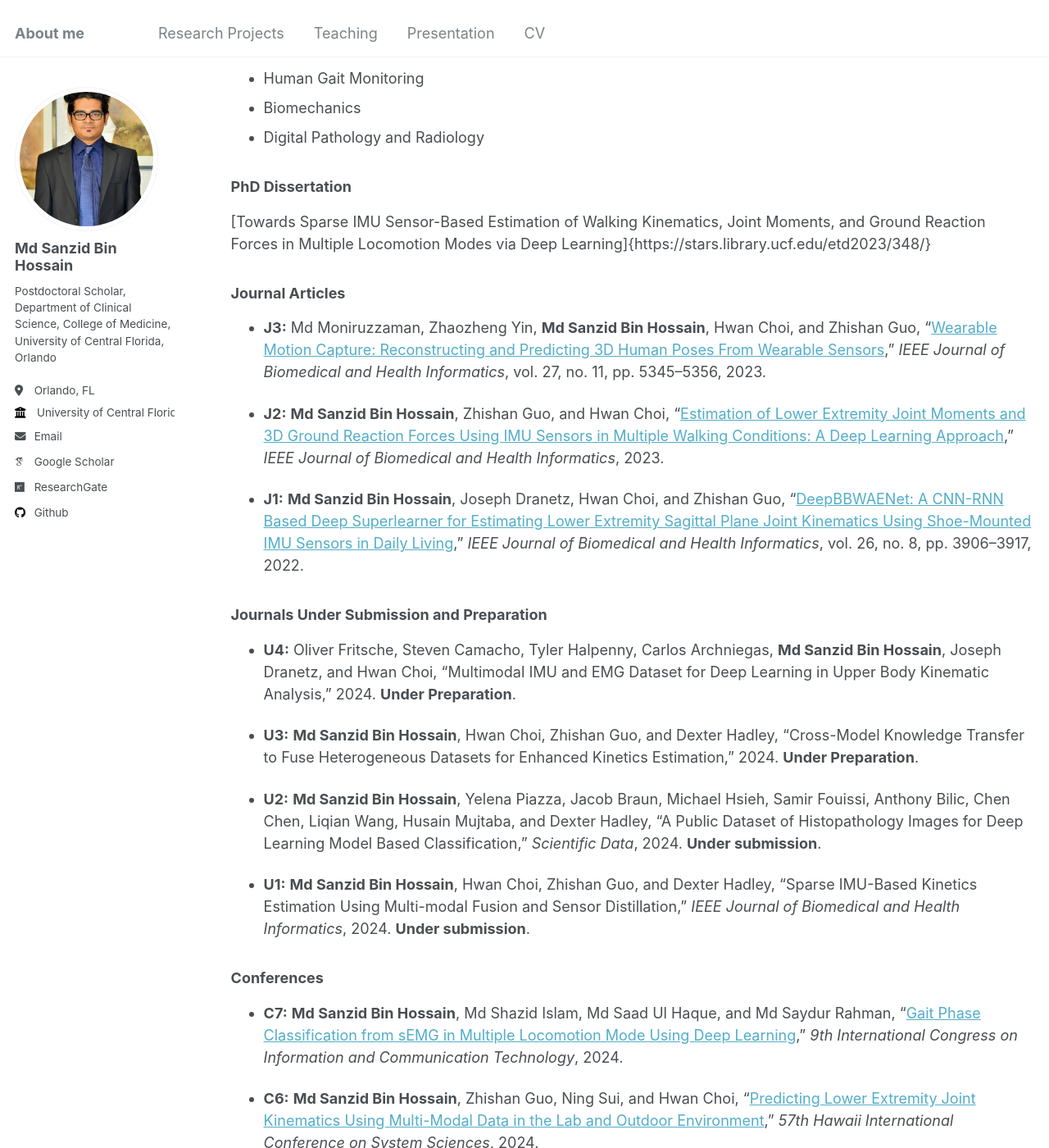
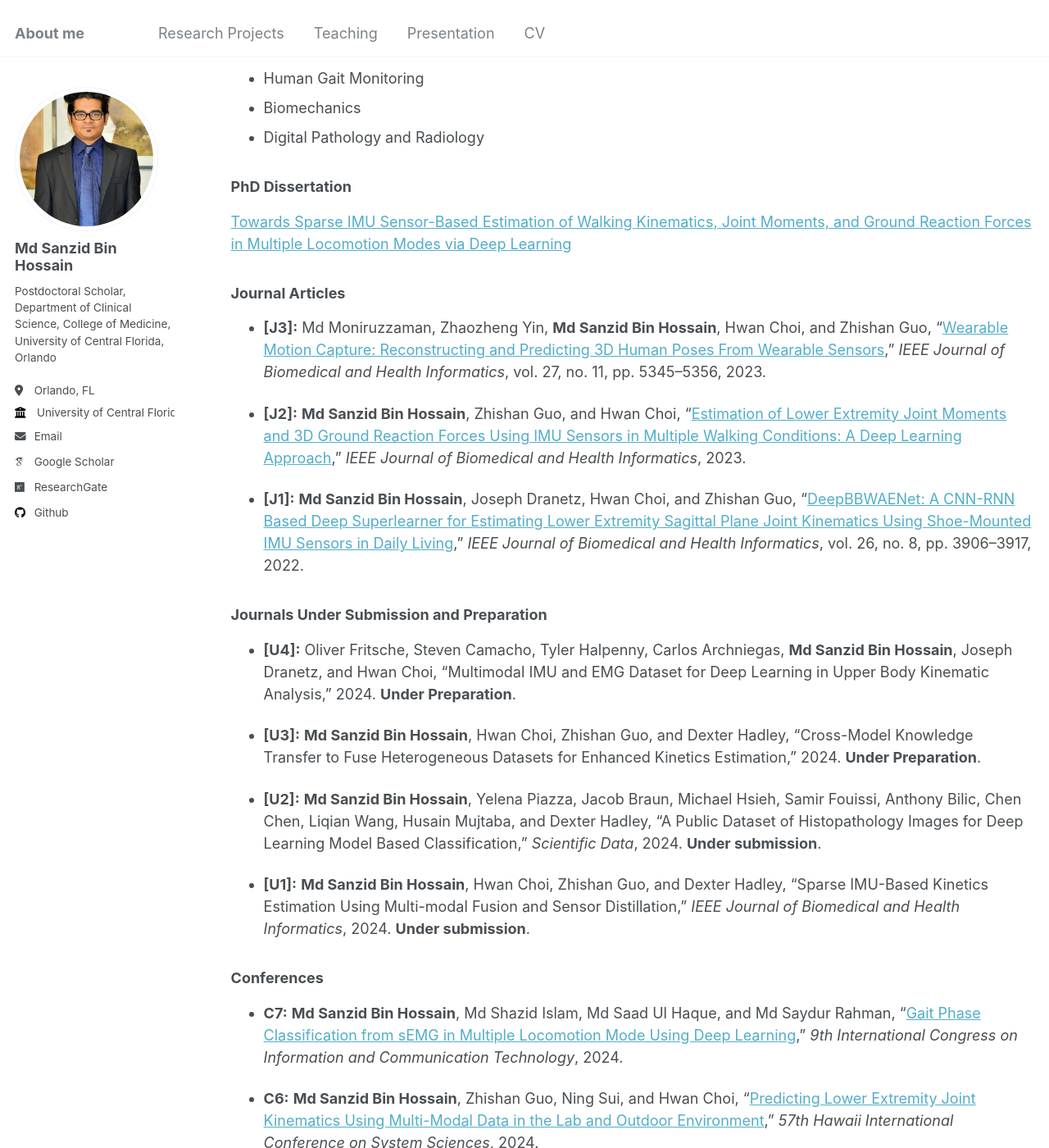
Before and after one commit to Md-Sanzid-Bin-Hossain/Md-Sanzid-Bin-Hossain, a Jekyll site: the page built from _pages/cv.md, in a window 1280 px wide and 1400 px high, scrolled down 1531 px. Shown: the whole window at 82% size. Built offline with Jekyll 4.4.1, drawn with Linux system fonts in a browser that asks for light colours; some web fonts are replaced.

Commit message:
Update cv.md

```diff
--- a/_pages/cv.md
+++ b/_pages/cv.md
@@ -55,24 +55,24 @@ My research primarily focuses on advanced AI-based approaches, utilizing wearabl
 
 
 ### PhD Dissertation
-[Towards Sparse IMU Sensor-Based Estimation of Walking Kinematics, Joint Moments, and Ground Reaction Forces in Multiple Locomotion Modes via Deep Learning]{https://stars.library.ucf.edu/etd2023/348/}
+[Towards Sparse IMU Sensor-Based Estimation of Walking Kinematics, Joint Moments, and Ground Reaction Forces in Multiple Locomotion Modes via Deep Learning](https://stars.library.ucf.edu/etd2023/348/)
 ### Journal Articles
 
-- **J3:** Md Moniruzzaman, Zhaozheng Yin, **Md Sanzid Bin Hossain**, Hwan Choi, and Zhishan Guo, "[Wearable Motion Capture: Reconstructing and Predicting 3D Human Poses From Wearable Sensors](https://ieeexplore.ieee.org/document/10238692)," *IEEE Journal of Biomedical and Health Informatics*, vol. 27, no. 11, pp. 5345–5356, 2023.
+- **[J3]:** Md Moniruzzaman, Zhaozheng Yin, **Md Sanzid Bin Hossain**, Hwan Choi, and Zhishan Guo, "[Wearable Motion Capture: Reconstructing and Predicting 3D Human Poses From Wearable Sensors](https://ieeexplore.ieee.org/document/10238692)," *IEEE Journal of Biomedical and Health Informatics*, vol. 27, no. 11, pp. 5345–5356, 2023.
 
-- **J2:** **Md Sanzid Bin Hossain**, Zhishan Guo, and Hwan Choi, "[Estimation of Lower Extremity Joint Moments and 3D Ground Reaction Forces Using IMU Sensors in Multiple Walking Conditions: A Deep Learning Approach](https://ieeexplore.ieee.org/abstract/document/10086574)," *IEEE Journal of Biomedical and Health Informatics*, 2023.
+- **[J2]:** **Md Sanzid Bin Hossain**, Zhishan Guo, and Hwan Choi, "[Estimation of Lower Extremity Joint Moments and 3D Ground Reaction Forces Using IMU Sensors in Multiple Walking Conditions: A Deep Learning Approach](https://ieeexplore.ieee.org/abstract/document/10086574)," *IEEE Journal of Biomedical and Health Informatics*, 2023.
 
-- **J1:** **Md Sanzid Bin Hossain**, Joseph Dranetz, Hwan Choi, and Zhishan Guo, "[DeepBBWAENet: A CNN-RNN Based Deep Superlearner for Estimating Lower Extremity Sagittal Plane Joint Kinematics Using Shoe-Mounted IMU Sensors in Daily Living](https://ieeexplore.ieee.org/abstract/document/9750553)," *IEEE Journal of Biomedical and Health Informatics*, vol. 26, no. 8, pp. 3906–3917, 2022.
+- **[J1]:** **Md Sanzid Bin Hossain**, Joseph Dranetz, Hwan Choi, and Zhishan Guo, "[DeepBBWAENet: A CNN-RNN Based Deep Superlearner for Estimating Lower Extremity Sagittal Plane Joint Kinematics Using Shoe-Mounted IMU Sensors in Daily Living](https://ieeexplore.ieee.org/abstract/document/9750553)," *IEEE Journal of Biomedical and Health Informatics*, vol. 26, no. 8, pp. 3906–3917, 2022.
 
 ### Journals Under Submission and Preparation
 
-- **U4:** Oliver Fritsche, Steven Camacho, Tyler Halpenny, Carlos Archniegas, **Md Sanzid Bin Hossain**, Joseph Dranetz, and Hwan Choi, "Multimodal IMU and EMG Dataset for Deep Learning in Upper Body Kinematic Analysis," 2024. **Under Preparation**.
+- **[U4]:** Oliver Fritsche, Steven Camacho, Tyler Halpenny, Carlos Archniegas, **Md Sanzid Bin Hossain**, Joseph Dranetz, and Hwan Choi, "Multimodal IMU and EMG Dataset for Deep Learning in Upper Body Kinematic Analysis," 2024. **Under Preparation**.
 
-- **U3:** **Md Sanzid Bin Hossain**, Hwan Choi, Zhishan Guo, and Dexter Hadley, "Cross-Model Knowledge Transfer to Fuse Heterogeneous Datasets for Enhanced Kinetics Estimation," 2024. **Under Preparation**.
+- **[U3]:** **Md Sanzid Bin Hossain**, Hwan Choi, Zhishan Guo, and Dexter Hadley, "Cross-Model Knowledge Transfer to Fuse Heterogeneous Datasets for Enhanced Kinetics Estimation," 2024. **Under Preparation**.
 
-- **U2:** **Md Sanzid Bin Hossain**, Yelena Piazza, Jacob Braun, Michael Hsieh, Samir Fouissi, Anthony Bilic, Chen Chen, Liqian Wang, Husain Mujtaba, and Dexter Hadley, "A Public Dataset of Histopathology Images for Deep Learning Model Based Classification," *Scientific Data*, 2024. **Under submission**.
+- **[U2]:** **Md Sanzid Bin Hossain**, Yelena Piazza, Jacob Braun, Michael Hsieh, Samir Fouissi, Anthony Bilic, Chen Chen, Liqian Wang, Husain Mujtaba, and Dexter Hadley, "A Public Dataset of Histopathology Images for Deep Learning Model Based Classification," *Scientific Data*, 2024. **Under submission**.
 
-- **U1:** **Md Sanzid Bin Hossain**, Hwan Choi, Zhishan Guo, and Dexter Hadley, "Sparse IMU-Based Kinetics Estimation Using Multi-modal Fusion and Sensor Distillation," *IEEE Journal of Biomedical and Health Informatics*, 2024. **Under submission**.
+- **[U1]:** **Md Sanzid Bin Hossain**, Hwan Choi, Zhishan Guo, and Dexter Hadley, "Sparse IMU-Based Kinetics Estimation Using Multi-modal Fusion and Sensor Distillation," *IEEE Journal of Biomedical and Health Informatics*, 2024. **Under submission**.
 
 ### Conferences
 
```
